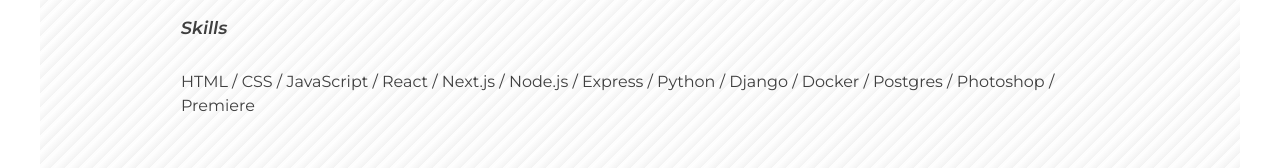
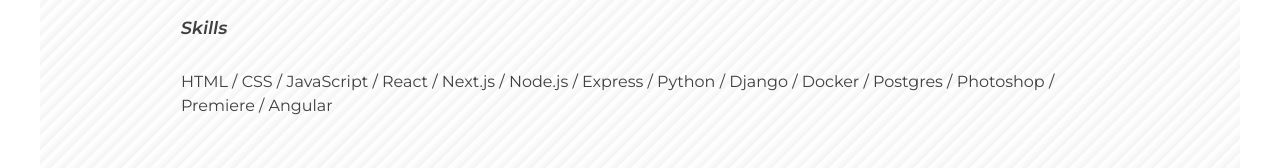
Before and after one commit to marvinccp/portfolio1, a Next.js app: page /about in a window 1280 px wide. Shown: the part 562-730 px from the top of the page. Built offline with nearby package versions, Linux system fonts and the light colour scheme.

Commit message:
Update about page

```diff
--- a/src/app/about/page.js
+++ b/src/app/about/page.js
@@ -54,7 +54,7 @@
           </div>
           <p>
             HTML / CSS / JavaScript / React / Next.js / Node.js / Express /
-            Python / Django / Docker / Postgres / Photoshop / Premiere
+            Python / Django / Docker / Postgres / Photoshop / Premiere / Angular
           </p>
         </div>
         <div className={styles.text_about}>
```
